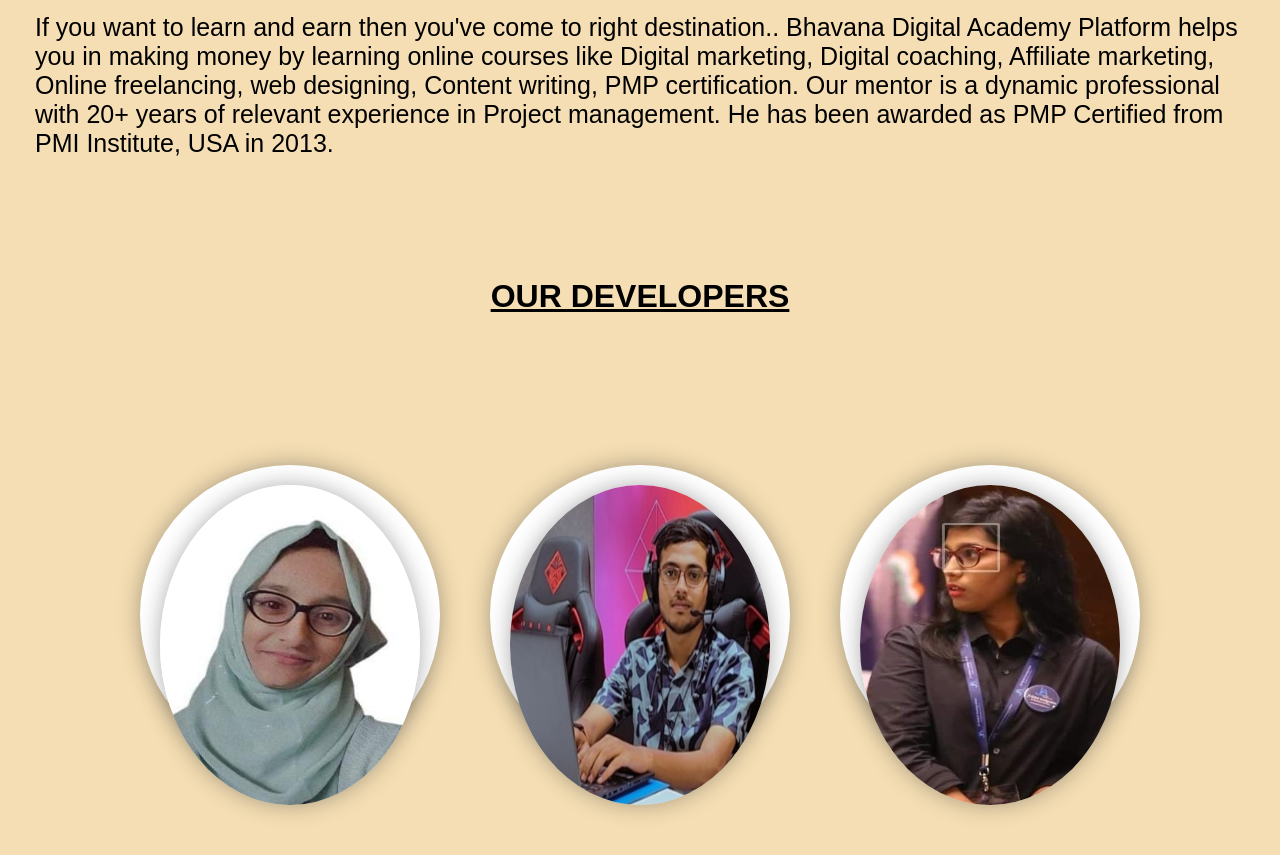
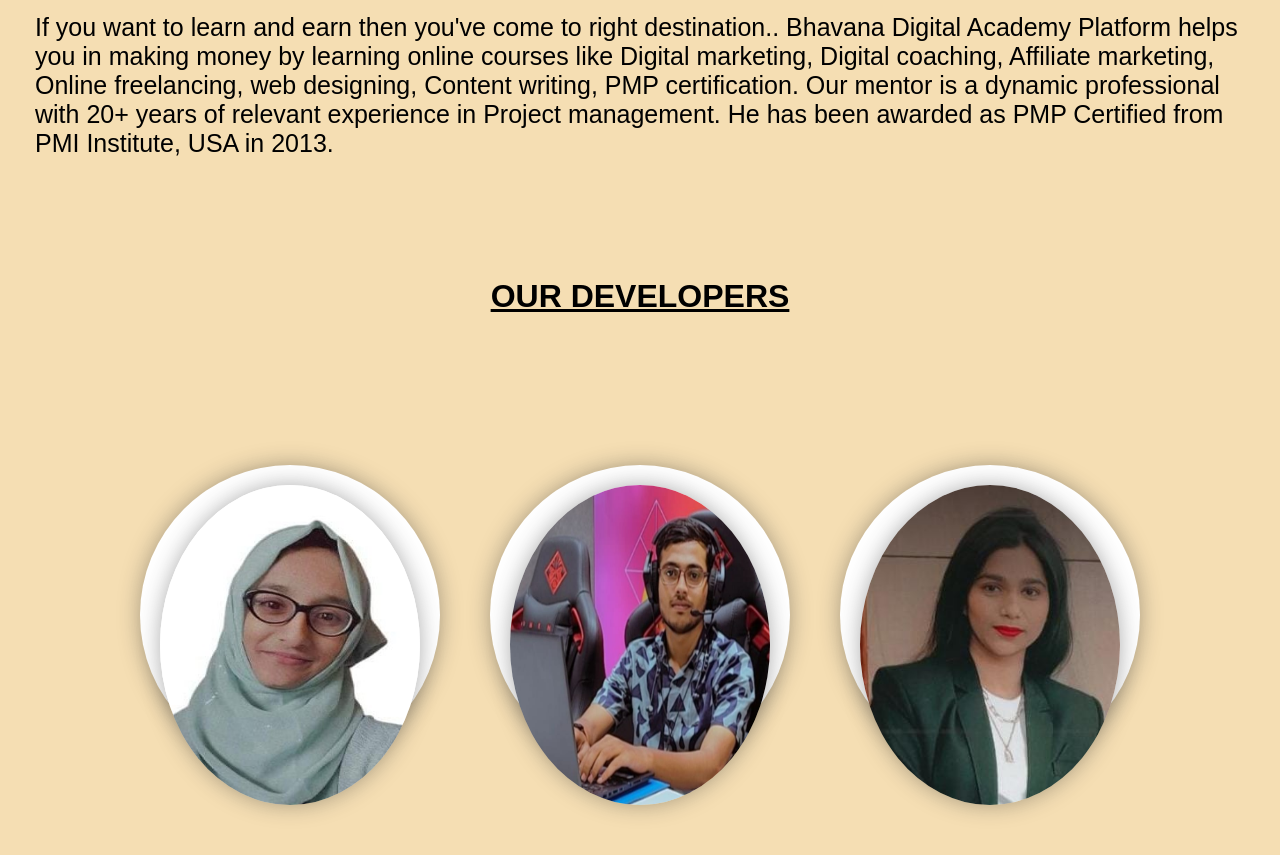
Before and after one commit to abdulshahbaaz2001/Bhavana-Digital-Academy, a plain HTML site: page about.html in a window 1280 px wide. Shown: the part 522-1377 px from the top of the page. Drawn offline with Linux system fonts and the light colour scheme.

Commit message:
Update about.html
profile s32 to s3 img

```diff
--- a/about.html
+++ b/about.html
@@ -88,7 +88,7 @@
         </div>
         <div class="profile-card">
             <div class="img">
-                <img src="s32.jpg">
+                <img src="s3.jpg">
             </div>
             <div class="caption">
                 <h3>Neha Qureshi</h3>
```
